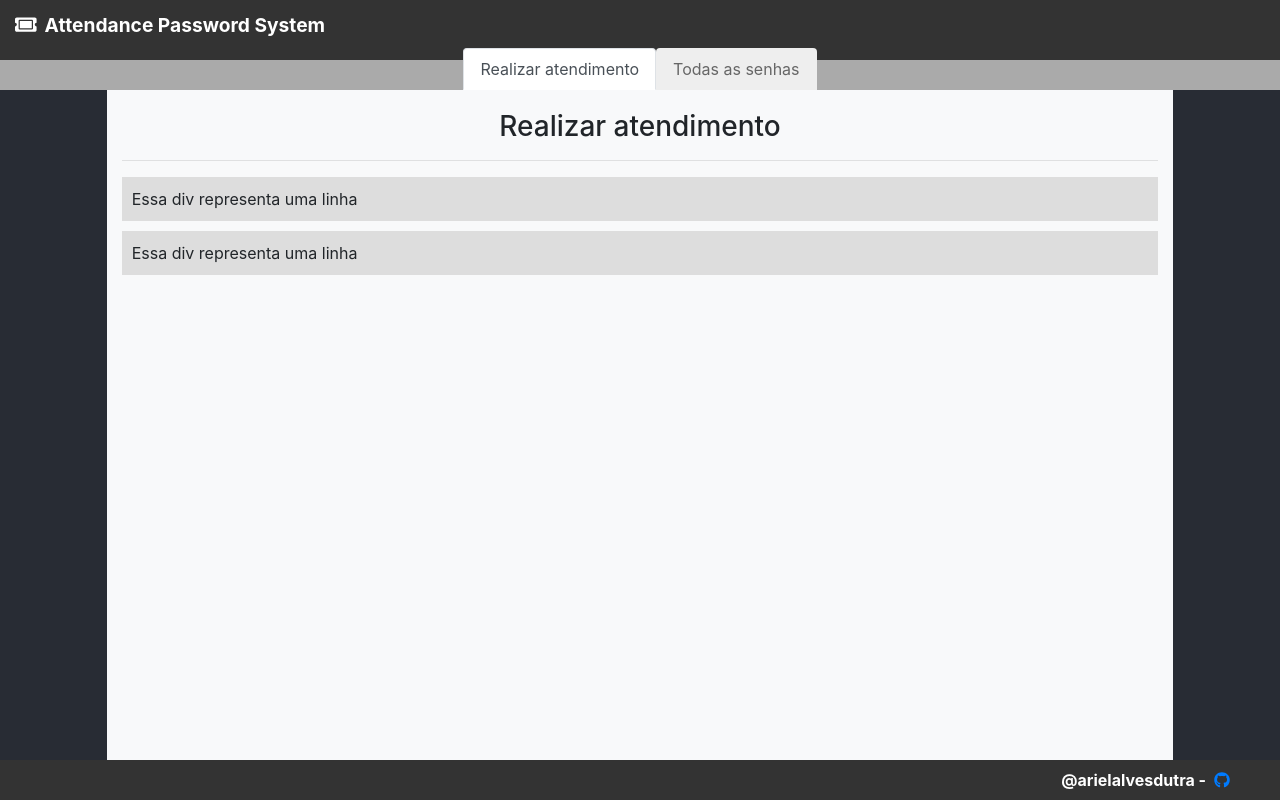
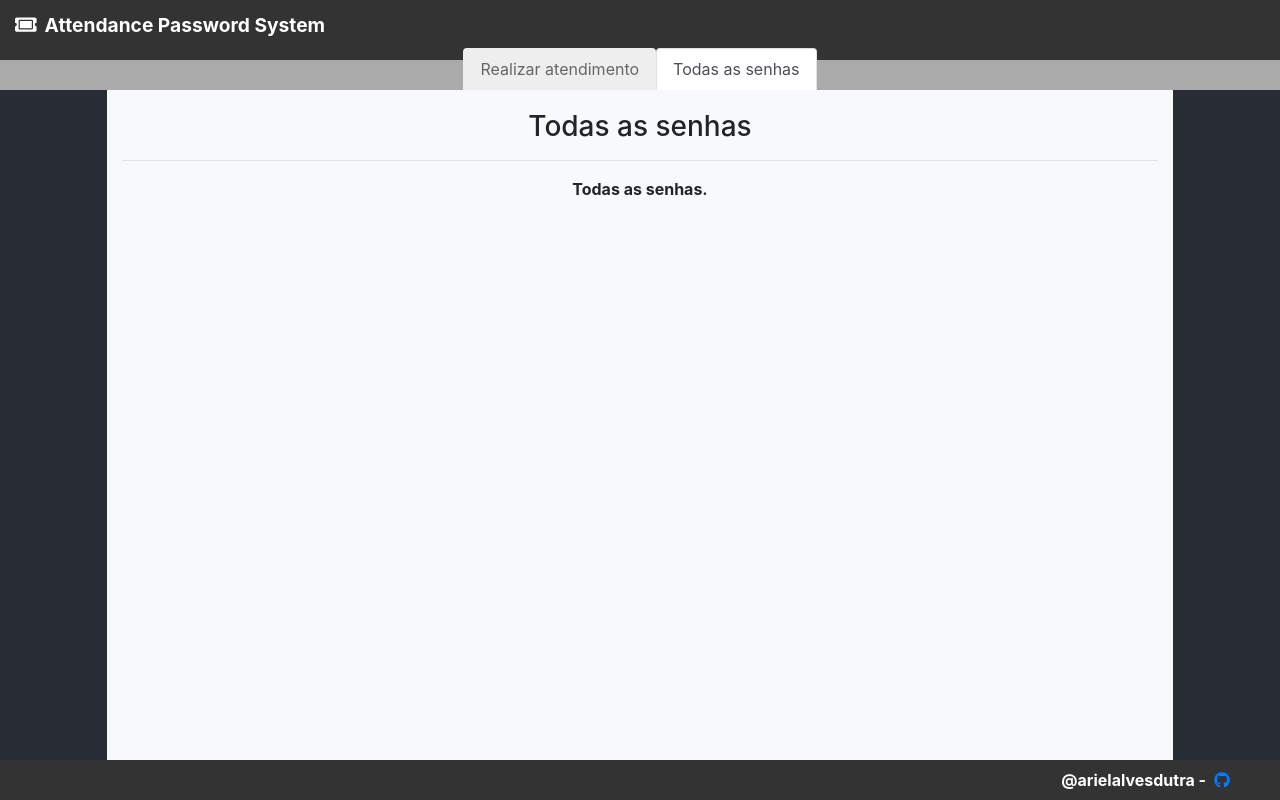
Before and after one commit to arielalvesdutra/attendance-password-system-frontend, a React (Create React App) app: page /list-passwords in a window 1280 px wide. Built offline with nearby package versions, Linux system fonts and the light colour scheme.

Commit message:
Adiciona rotas e verificação de página não encontrada

```diff
--- a/package.json
+++ b/package.json
@@ -12,6 +12,7 @@
     "npm": "^6.9.0",
     "react": "^16.8.6",
     "react-dom": "^16.8.6",
+    "react-router-dom": "^5.0.0",
     "react-scripts": "2.1.8"
   },
   "scripts": {
--- a/src/App.js
+++ b/src/App.js
@@ -1,13 +1,23 @@
 import React, { Component } from 'react';
+import { BrowserRouter as Router, Route, Switch } from 'react-router-dom'
+
 import './App.css';
 
 import HomePage from './Components/Pages/Home'
+import AllPasswords from './Components/Pages/AllPasswords'
+import NotFound from './Components/Pages/NotFound'
 
 class App extends Component {
   render() {
     return (
-      <HomePage />
-    );
+      <Router>
+        <Switch>
+          <Route exact path="/" component={HomePage} />
+          <Route path="/list-passwords" component={AllPasswords} />
+          <Route path="*" component={NotFound} />
+        </Switch>
+      </Router>
+    )
   }
 }
 
--- /dev/null
+++ b/src/Components/Pages/AllPasswords.jsx
@@ -0,0 +1,8 @@
+import React from 'react'
+
+import AbstractPage from './AbstractPage'
+
+export default props =>
+    <AbstractPage articleTitle="Todas as senhas">
+        <strong>Todas as senhas.</strong>
+    </AbstractPage>
--- /dev/null
+++ b/src/Components/Pages/NotFound.css
@@ -0,0 +1,8 @@
+.NotFound-h1 {
+    margin-top: 20px;
+    color: midnightblue;
+}
+
+.NotFound-span {
+    margin-top: 100px;
+}
--- /dev/null
+++ b/src/Components/Pages/NotFound.jsx
@@ -0,0 +1,16 @@
+import React from 'react'
+import { FontAwesomeIcon } from '@fortawesome/react-fontawesome'
+import { faExclamationTriangle } from '@fortawesome/free-solid-svg-icons'
+
+import AbstractPage from './AbstractPage'
+
+import './NotFound.css'
+
+export default props =>
+    <AbstractPage articleTitle="404 - Página Não Encontrada">
+    <div className="NotFound-span">
+
+        <FontAwesomeIcon icon={faExclamationTriangle} size="4x" color="#ffc107"/>
+        <h1 className="NotFound-h1">Ops, página não entrada...</h1>
+    </div>
+    </AbstractPage>
--- a/src/Components/Templates/Nav.jsx
+++ b/src/Components/Templates/Nav.jsx
@@ -1,15 +1,27 @@
 import React from 'react'
+import { Link } from 'react-router-dom'
 
 import './Nav.css'
 
-export default props =>
-    <nav className="Nav">
+export default props => {
+    const pathname = window.location.pathname
+
+    return <nav className="Nav">
         <ul className="nav nav-tabs">
             <li className="nav-item">
-                <a className="nav-link active" href="#link">Realizar atendimento</a>
+                <Link to="/" className={`nav-link
+                                        ${pathname === '/' ? 'active' : ''}`}
+                >
+                    Realizar atendimento
+                </Link>
             </li>
             <li className="nav-item">
-                <a className="nav-link" href="#link">Todas as senhas</a>
+                <Link to="/list-passwords" className={`nav-link
+                                        ${pathname === '/list-passwords' ? 'active' : ''}`}
+                >
+                    Todas as senhas
+                </Link>
             </li>
         </ul>
     </nav>
+}
```
Also changed, not shown: 1 other file (tests, documents, lock files or other folders).
